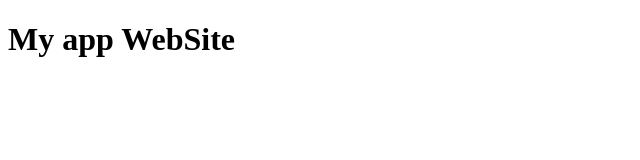
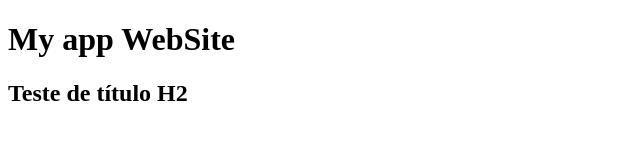
Before and after one commit to MatheusGomes00/Introdu-oGit-GitHub, a plain HTML site: page VScode/index.html in a window 1280 px wide. Shown: the whole page, without its empty margins (0-640 px from the left). Drawn offline with Linux system fonts and the light colour scheme.

Commit message:
Atualizado texto

```diff
--- a/VScode/index.html
+++ b/VScode/index.html
@@ -7,5 +7,6 @@
 </head>
 <body>
     <h1>My app WebSite</h1>
+    <h2>Teste de título H2</h2>
 </body>
 </html>
```
